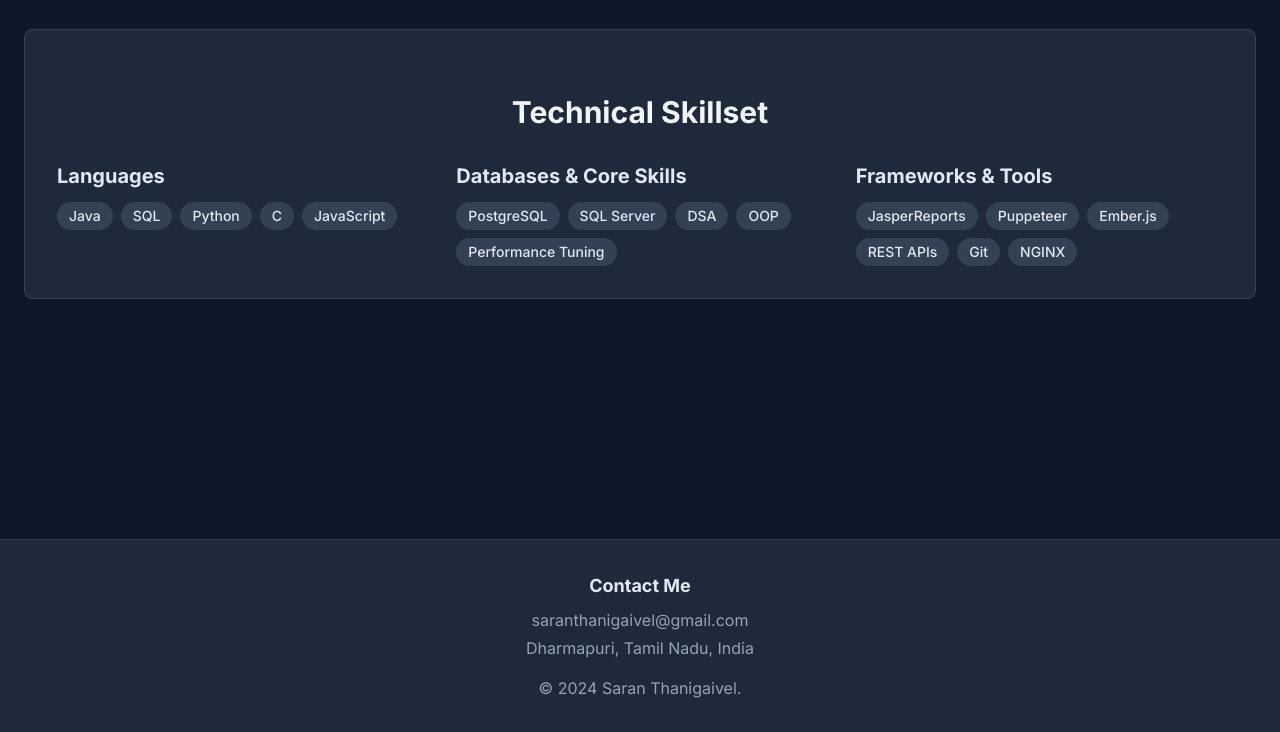
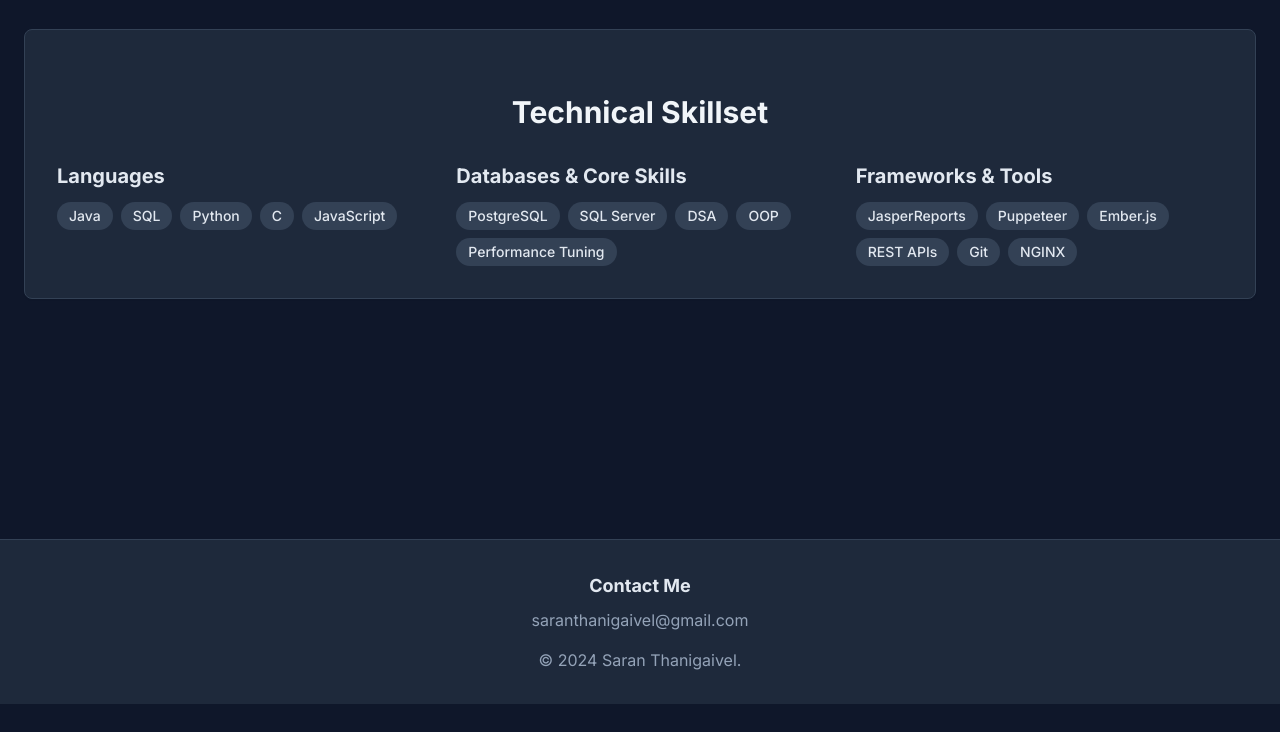
Before and after one commit to SaranThanigaivel/saranthanigaivel.github.io, a plain HTML site: page index.html in a window 1280 px wide. Shown: the part 1952-2684 px from the top of the page. After the commit the page ends 2656 px from the top, so only its background shows below. Drawn offline with nearby package versions, Linux system fonts and the light colour scheme.

Commit message:
Location removed from index.html

```diff
--- a/index.html
+++ b/index.html
@@ -201,7 +201,6 @@
         <div class="container mx-auto px-6 py-8 text-center text-slate-400">
              <p class="text-lg font-bold text-slate-200 mb-2">Contact Me</p>
              <p>saranthanigaivel@gmail.com</p>
-             <p class="mt-1">Dharmapuri, Tamil Nadu, India</p>
              <div class="mt-4">
                 <p>&copy; 2024 Saran Thanigaivel.</p>
              </div>
```
